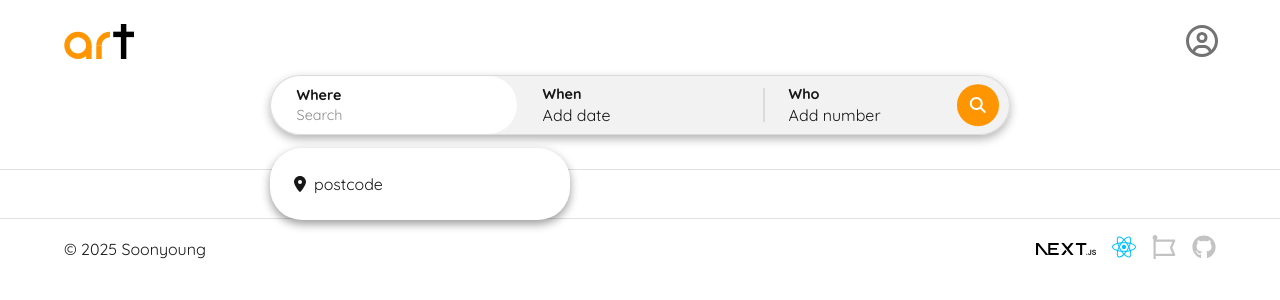
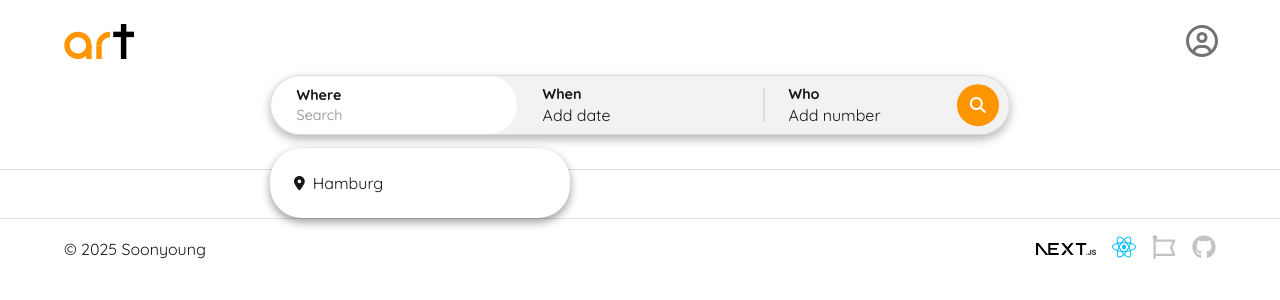
Before and after one commit to soon-y/art, a Next.js app: page / in a window 1280 px wide. Both pictures are taken after a click on the element "Where". Shown: the top 300 px of the page. Built offline with nearby package versions, Linux system fonts and the light colour scheme.

Commit message:
update where

```diff
--- a/src/app/page.tsx
+++ b/src/app/page.tsx
@@ -104,7 +104,18 @@ export default function Home() {
                 onMouseOver={(e) => e.currentTarget.style.backgroundColor = showWhere ? 'trnaparent' : '#d5d5d5b4'}
                 onMouseLeave={(e) => e.currentTarget.style.backgroundColor = showWhere ? 'white' : 'transparent'} >
                 <h3>Where</h3>
-                <input type="text" placeholder='Search' />
+                <input type="text" placeholder='Search' value={whereTo}/>
+
+                {showWhere &&
+                  <div className='web p-3 web-where-box rounded-4xl' style={{
+                    overflowY: 'scroll',
+                    backgroundColor: 'white', width: '300px', maxHeight: '50%', height: 'auto', zIndex: 100,
+                    boxShadow: '0 4px 10px rgba(0,0,0,0.4)', position: 'fixed', top: '148px'
+                  }}>
+                    <div className='cursor-pointer flex items-center hover:bg-gray-100 p-3 rounded-3xl' onClick={() => { setWhereTo('Hamburg') }}>
+                      <FontAwesomeIcon icon={faLocationDot} className='pr-2' /> <p>Hamburg</p>
+                    </div>
+                  </div>}
               </div>
               <div className={`search-item ${showWhen ? 'clicked' : ''}`} ref={whenRef} onClick={() => { setWhen(true) }} style={{
                 backgroundColor: showWhen ? "white" : "transparent"
@@ -159,16 +170,6 @@ export default function Home() {
           </div>
         </div>
       </div>
-      {showWhere &&
-        <div className='web p-3 web-where-box rounded-4xl' style={{
-          overflowY: 'scroll',
-          backgroundColor: 'white', width: '300px', maxHeight: '50%', height: 'auto', zIndex: 100,
-          boxShadow: '0 4px 10px rgba(0,0,0,0.4)', position: 'fixed', top: '148px'
-        }}>
-          <div className='flex items-center hover:bg-gray-100 p-3 rounded-3xl'>
-            <FontAwesomeIcon icon={faLocationDot} className='pr-2' /> <p>postcode</p>
-          </div>
-        </div>}
       {searchClicked &&
         <div className='mobile pt-8 p-4  bg-gray-100 sm:p-16 sm:pt-8' style={{
           position: 'fixed', top: 0, left: 0, zIndex: 100, width: '100vw', height: '100vh'
@@ -214,9 +215,9 @@ export default function Home() {
                 <NumInput setValue={setWhoNum} initial={whoNum} />
               </div>}
           </div>
-          <div onClick={() => {setsearchClicked(false)}} className='cursor-pointer bg-gray-300 p-4 text-center rounded-xl hover:bg-gray-400' style={{
+          <div onClick={() => { setsearchClicked(false) }} className='cursor-pointer bg-gray-300 p-4 text-center rounded-xl hover:bg-gray-400' style={{
             width: '100%'
-             }}>search</div>
+          }}>search</div>
         </div>
       }
     </>
```
